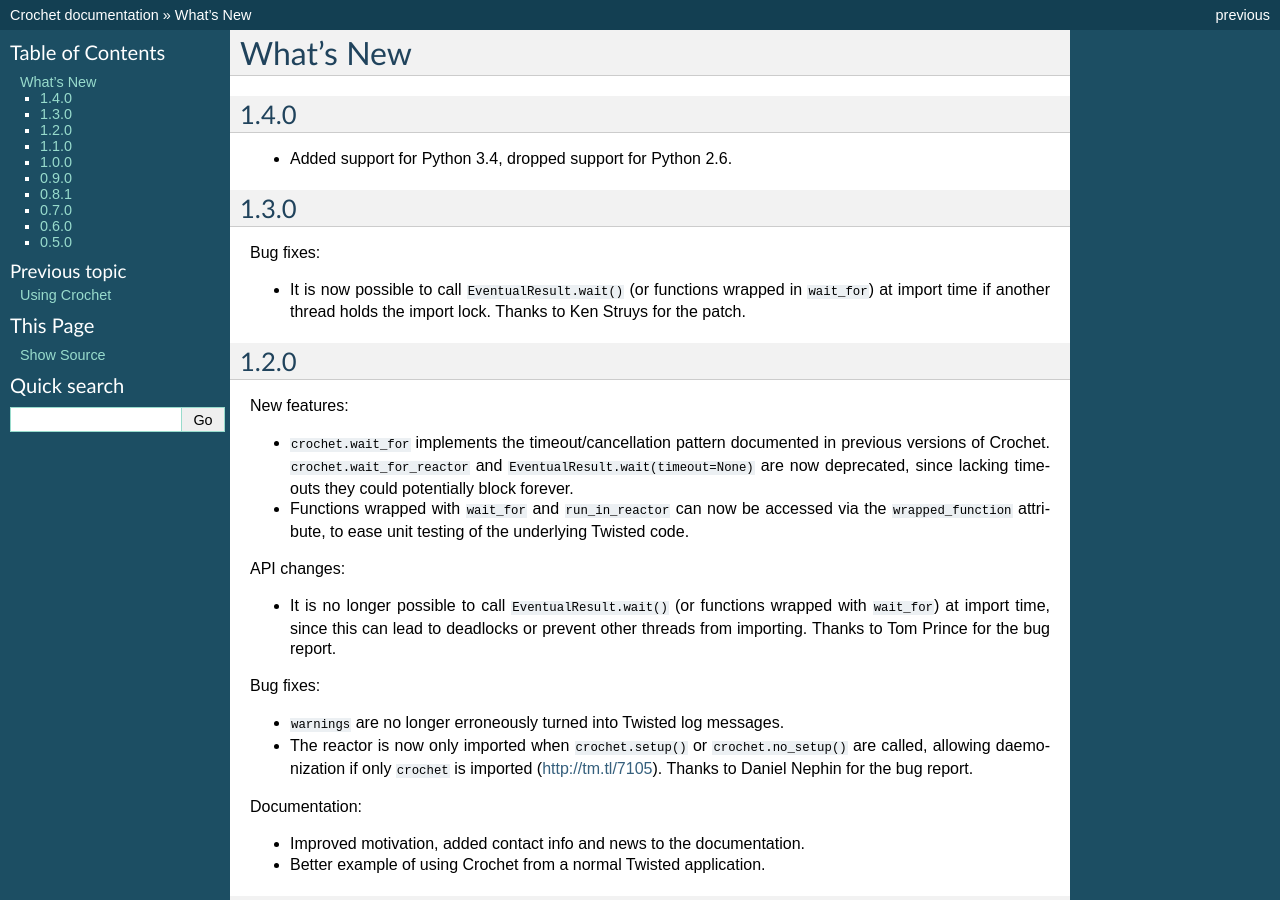
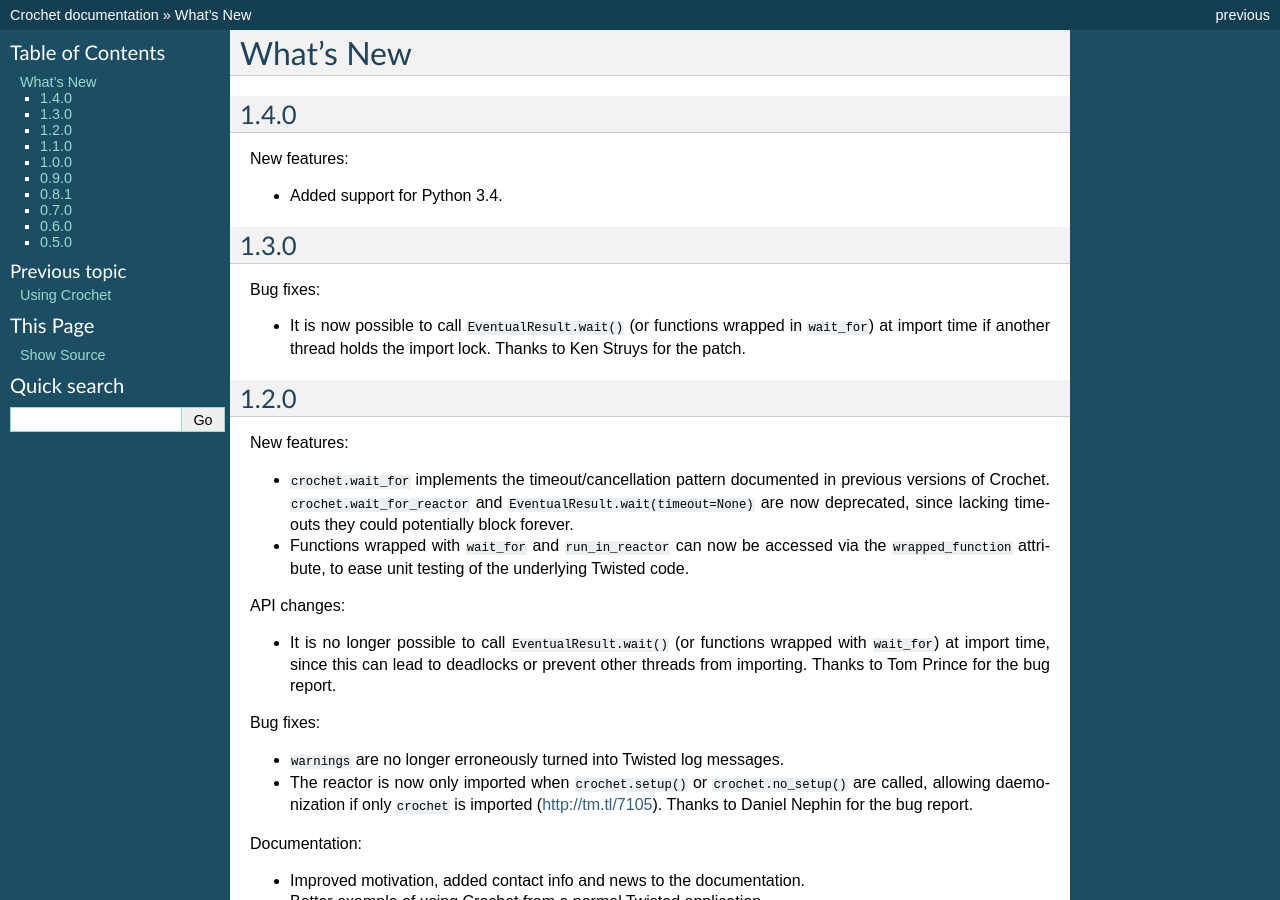
Before and after one commit to itamarst/crochet, a Sphinx documentation site: the page built from docs/news.rst, in a window 1280 px wide and 900 px high. Built offline with Sphinx 7.4.7, drawn with Linux system fonts in a browser that asks for light colours.

```diff
--- a/docs/news.rst
+++ b/docs/news.rst
@@ -4,7 +4,9 @@
 1.4.0
 ^^^^^
 
-* Added support for Python 3.4, dropped support for Python 2.6.
+New features:
+
+* Added support for Python 3.4.
 
 1.3.0
 ^^^^^
```
